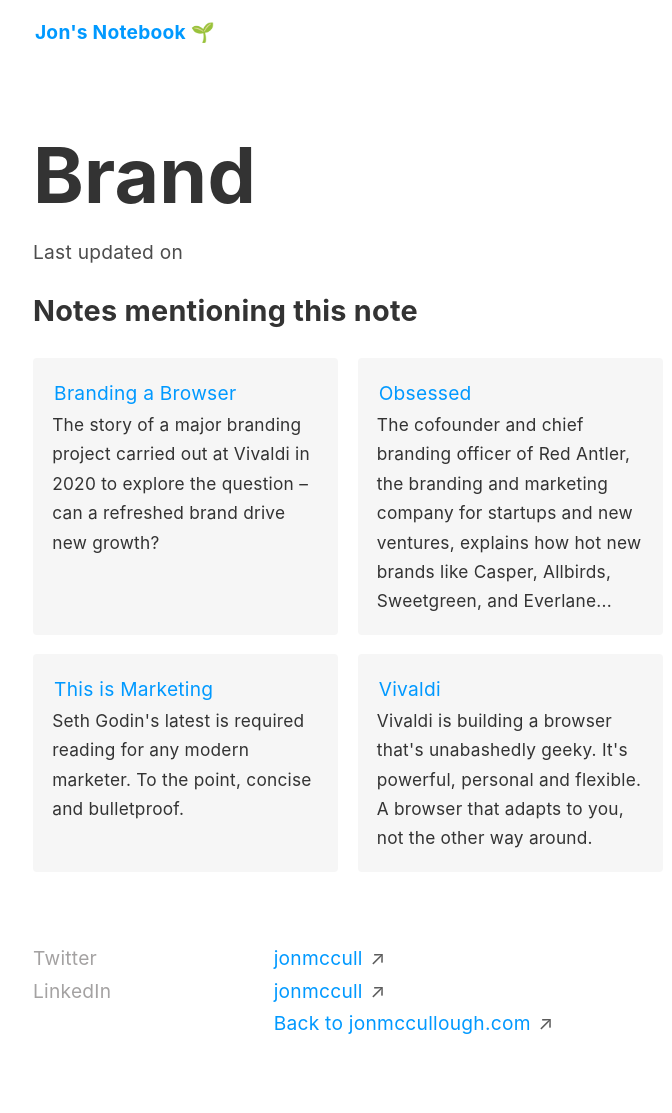
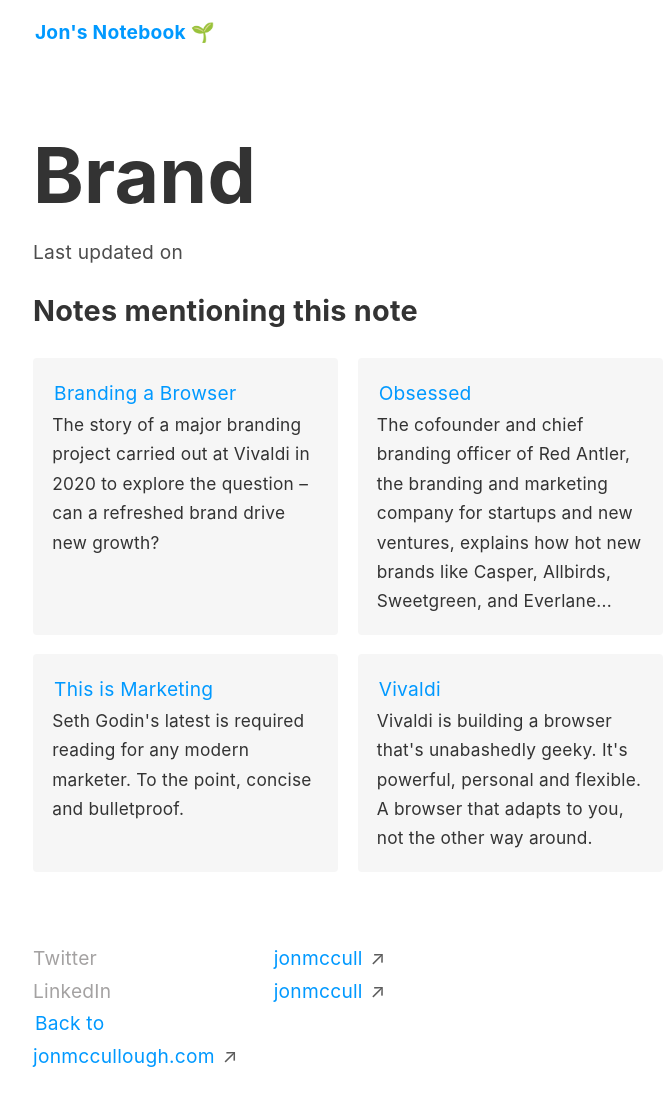
Before and after one commit to jonmccull/digital-garden, a Jekyll site: the page built from _notes/brand.md, in a window 1280 px wide. Shown: the whole page, without its empty margins (292-964 px from the left). Built offline with Jekyll 4.4.1, drawn with Linux system fonts in a browser that asks for light colours; before the commit the page ends 1080 px from its top, so only the background shows below that.

Commit message:
Fix footer links

```diff
--- a/_includes/social-links.html
+++ b/_includes/social-links.html
@@ -3,11 +3,11 @@
 	<div style="position: relative; width: 25%; float: left; display: block;">
 	  <p class="grey-text" style="margin: 0;">Twitter</p>
 	  <p class="grey-text" style="margin: 0;">LinkedIn</p>
+	  <p style="margin: 0;"><a class="internal-link" href="https://jonmccullough.com/">Back to jonmccullough.com</a> ↗</p>
 	</div>
 	<div style="position: relative; width: 75%; float: left; display: block;">
 	  <p style="margin: 0;"><a target="blank" href="https://twitter.com/jonmccull">jonmccull</a> ↗</p>
 	  <p style="margin: 0;"><a target="blank" href="https://www.linkedin.com/in/jonmccullough/">jonmccull</a> ↗</p>
-	  <p style="margin: 0;"><a class="internal-link" href="https://jonmccullough.com/">Back to jonmccullough.com</a> ↗</p>
 	</div>
   </div>
 <!-- .social-links -->
```
